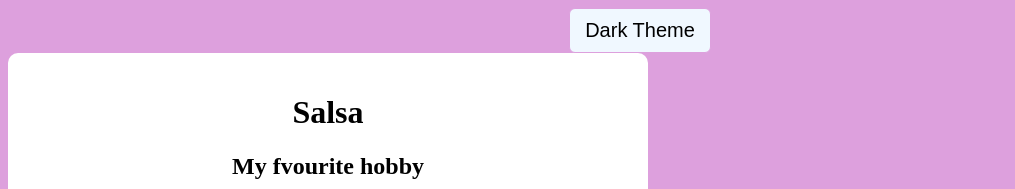
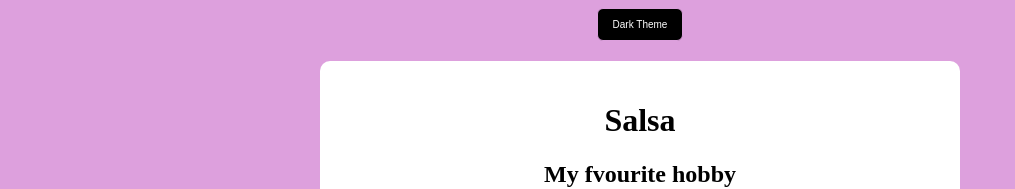
Before and after one commit to gertagosa/Salsa, a plain HTML site: page index.html in a window 1280 px wide. Shown: the top 189 px of the page, without its empty margins (0-1015 px from the left). Drawn offline with Linux system fonts and the light colour scheme.

Commit message:
styling
styled the button

```diff
--- a/index.html
+++ b/index.html
@@ -7,7 +7,7 @@
     <title>Salsa-Dance</title>
   </head>
   <body>
-    <button>Dark Theme</button>
+    <button class="theme-button">Dark Theme</button>
     <div class="container">
       <h1>Salsa</h1>
       <h2>My fvourite hobby</h2>
--- a/style.css
+++ b/style.css
@@ -9,6 +9,7 @@ h2 {
 
 .container {
   max-width: 600px;
+  margin: 20px auto;
   background: white;
   padding: 20px;
   border-radius: 10px;
@@ -26,4 +27,26 @@ button {
   font-size: 20px;
   border-radius: 6px;
   padding: 10px 15px;
+  transition: all 150ms ease-in;
 }
+
+button:hover {
+  background-color: plum;
+  cursor: pointer;
+}
+footer {
+  text-align: center;
+  margin: 15px 0;
+  font-size: 18px;
+}
+.theme-button {
+  font-size: 10px;
+  color: white;
+  background: black;
+  padding: 5 8px;
+}
+
+.theme-button:hover {
+  background-color: white;
+  color: black;
+}
```
